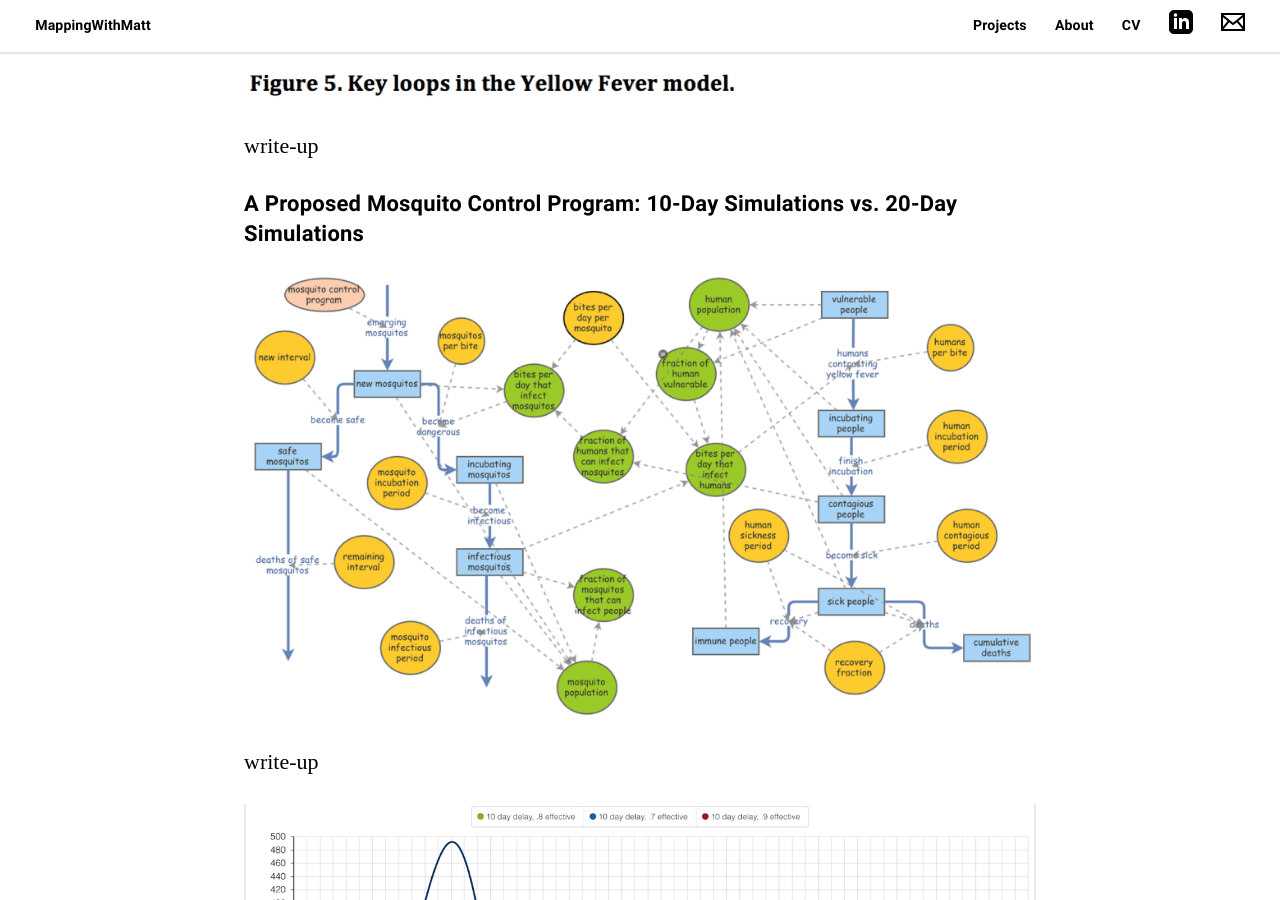
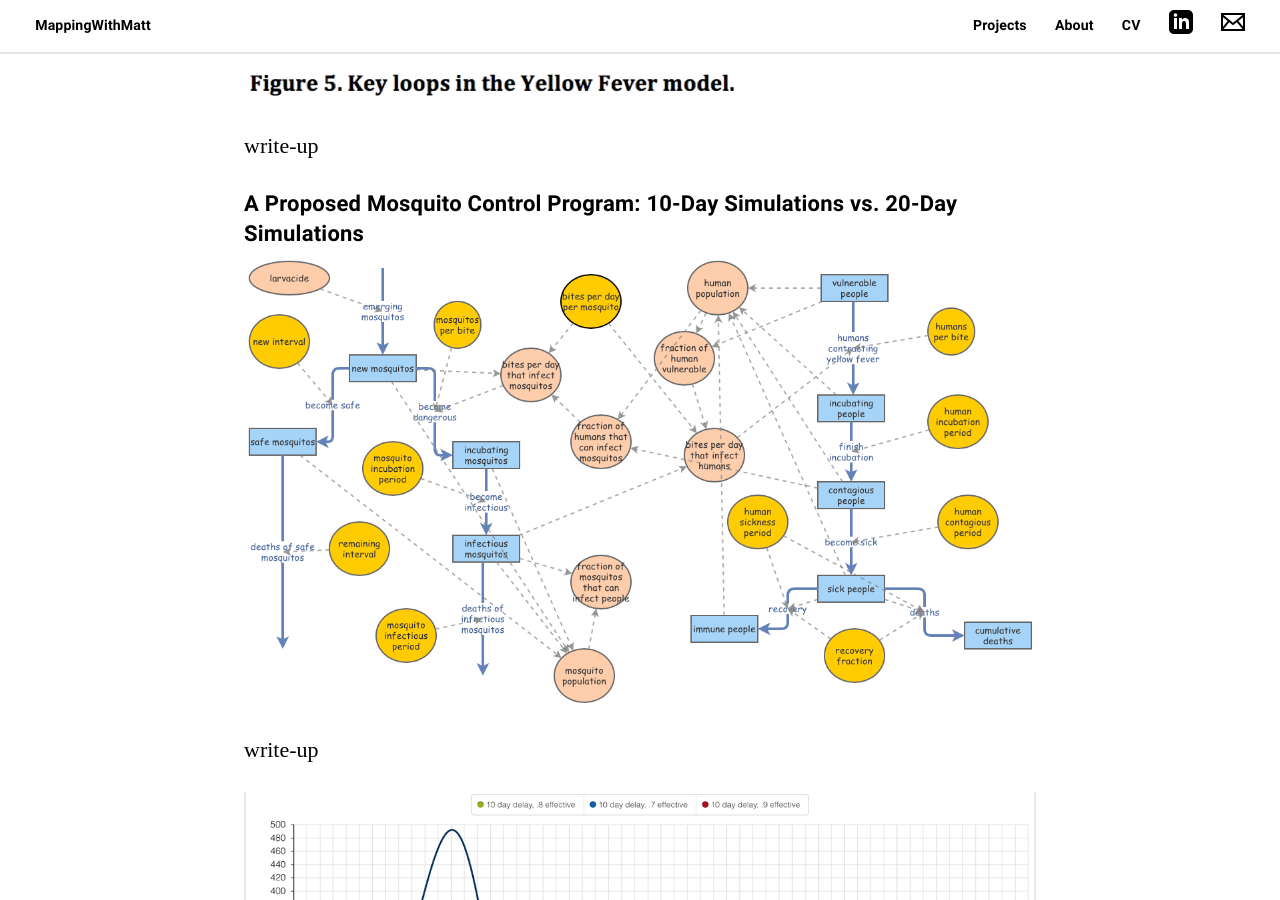
Before and after one commit to matt-duyst/mapping-with-matt, a Jekyll site: the page built from _posts/2013-09-20-Yellow-Fever.markdown, in a window 1280 px wide and 900 px high, scrolled down 3877 px. Built offline with Jekyll 4.4.1, drawn with Linux system fonts in a browser that asks for light colours; some web fonts are replaced.

Commit message:
changed pictures for yellow fever

```diff
--- a/_posts/2013-09-20-Yellow-Fever.markdown
+++ b/_posts/2013-09-20-Yellow-Fever.markdown
@@ -41,7 +41,7 @@
 
 ##### A Proposed Mosquito Control Program: 10-Day Simulations vs. 20-Day Simulations
 
-![Placeholder](/assets/images/Mosquito-Control-Model.png)
+![Placeholder](/assets/images/larvacide.png)
 
 write-up
 
@@ -55,7 +55,7 @@
 
 ##### A Proposed Incubation & Isolation Program: 10-Day Simulation vs 20-Day Simulation vs 30-Day Simulation
 
-![Placeholder](/assets/images/Isolation-Model.png)
+![Placeholder](/assets/images/isolated-model.png)
 
 write-up
 
```
Also changed, not shown: assets/images/Isolation-Model.png (deleted), assets/images/Mosquito-Control-Model.png (deleted), assets/images/isolated-model.png (added), assets/images/larvacide.png (added), 8 other files.
